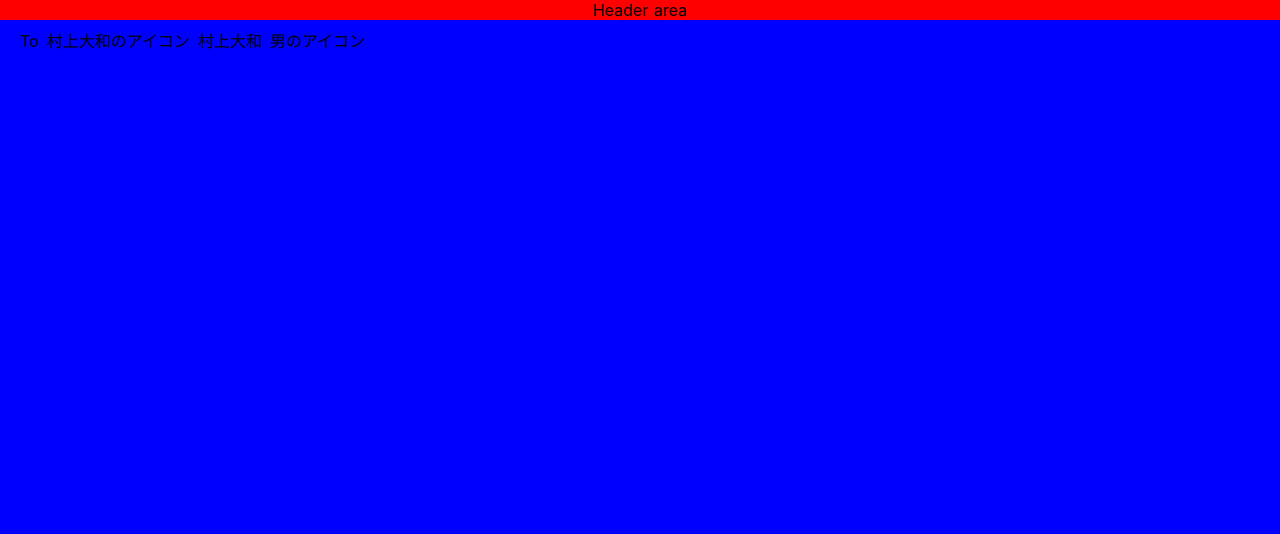
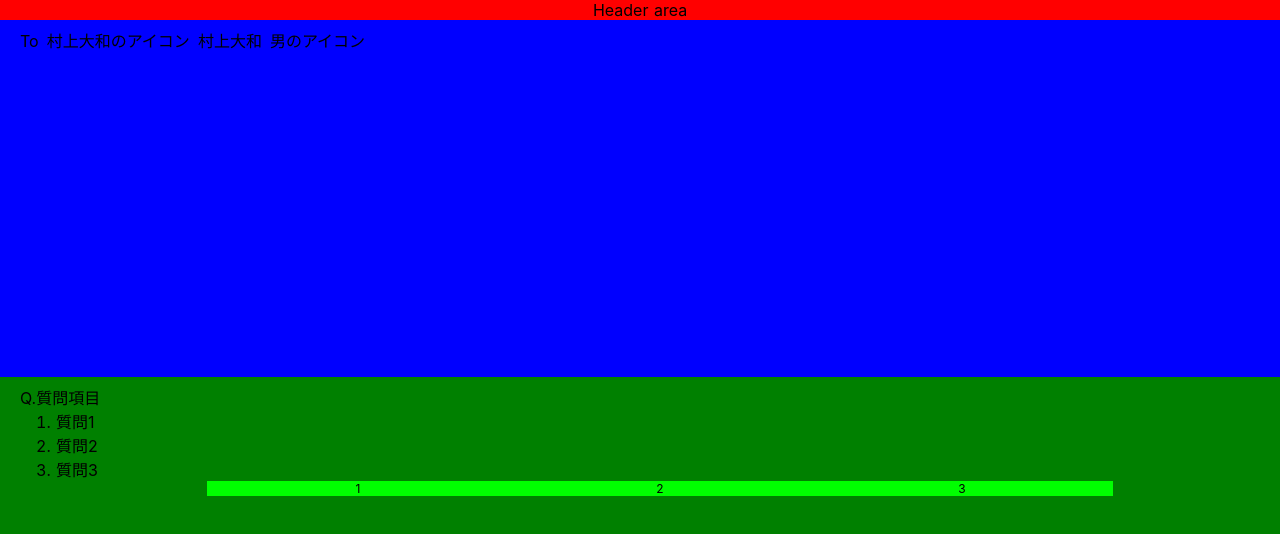
Before and after one commit to pipopotamasu/nuxt-training, a Nuxt app: page /mails/new in a window 1280 px wide. Shown: the top 534 px of the page. Built offline with nearby package versions, Linux system fonts and the light colour scheme.

Commit message:
質問項目

```diff
--- /dev/null
+++ b/components/mails/MailTopics.vue
@@ -0,0 +1,42 @@
+<template>
+  <div class="mail-topics">
+    <div class="items">
+      <span>Q.質問項目</span>
+      <ol>
+        <li>質問1</li>
+        <li>質問2</li>
+        <li>質問3</li>
+      </ol>
+    </div>
+    <div class="choices">
+      <ul>
+        <li>1</li>
+        <li>2</li>
+        <li>3</li>
+      </ul>
+    </div>
+  </div>
+</template>
+
+<style>
+.mail-topics {
+  background-color: green;
+  width: 100%;
+  padding: 0.5em 1em;
+}
+
+.items {
+  text-align: left;
+}
+
+/* リストの横並び */
+.choices ul {
+  font-size: 0;
+}
+.choices li {
+  background-color: #00ff00;
+  display: inline-block;
+  font-size: 12px;
+  width: 25%;
+}
+</style>
--- a/pages/mails/new.vue
+++ b/pages/mails/new.vue
@@ -1,15 +1,18 @@
 <template>
-  <section class="container anonymous-mail-new">
+  <article class="container mail-new">
     <target-user></target-user>
-  </section>
+    <mail-topics></mail-topics>
+  </article>
 </template>
 
 <script>
 import TargetUser from '~/components/mails/TargetUser.vue'
+import MailTopics from '~/components/mails/MailTopics.vue'
 
 export default {
   components: {
-    TargetUser
+    TargetUser,
+    MailTopics
   }
 }
 </script>
@@ -20,5 +23,6 @@ export default {
   display: flex;
   justify-content: center;
   text-align: center;
+  flex-wrap: wrap;
 }
 </style>
```
